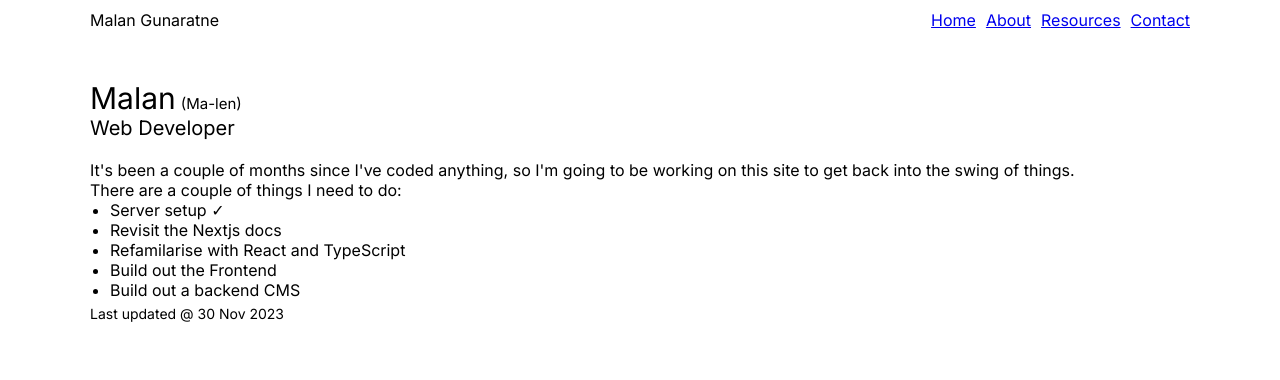
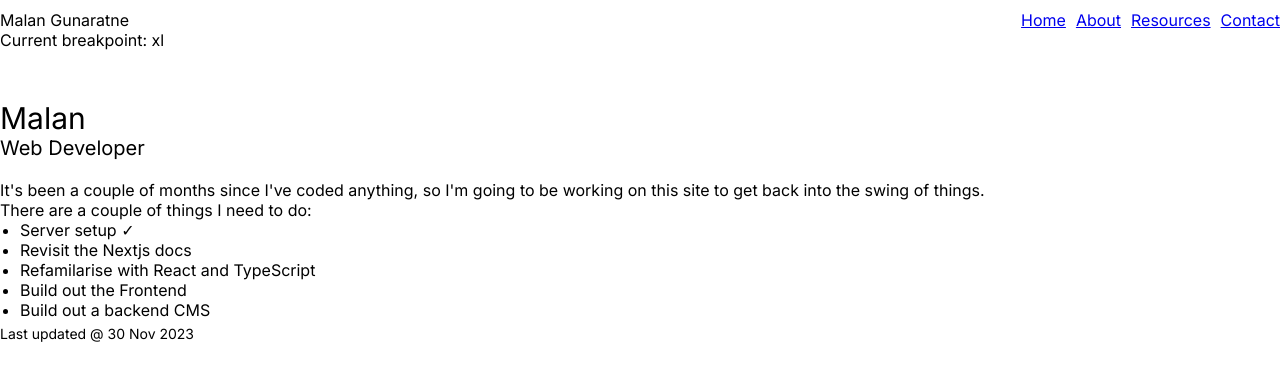
Before and after one commit to malan-gunaratne/frontend, a Next.js app: page / in a window 1280 px wide. Shown: the top 380 px of the page. Built offline with nearby package versions, Linux system fonts and the light colour scheme.

Commit message:
added an event listener to keep track of the browser windows size

```diff
--- /dev/null
+++ b/src/app/components/Observer/BreakpointObserver.tsx
@@ -0,0 +1,44 @@
+'use client'
+
+import React, { useState, useEffect } from 'react'
+
+const BreakpointObserver: React.FC = () => {
+    const [breakpoint, setBreakpoint] = useState<string | undefined>()
+
+    const breakpointObserver = function() {
+        matchMediaQuery(breakpoints, setBreakpoint)
+    }
+
+    useEffect(() => {
+        matchMediaQuery(breakpoints, setBreakpoint)
+        window.addEventListener('resize', breakpointObserver)
+
+        return () => window.removeEventListener('resize', breakpointObserver)
+    })
+
+    return (
+        <div className="">
+            Current breakpoint: {breakpoint}
+        </div>
+    )
+}
+
+const breakpoints = {
+    xs: "(max-width: 320px) and (max-width: 575px)",
+    s: "(min-width: 576px) and (max-width: 765px)",
+    m: "(min-width: 768px) and (max-width: 991px)",
+    l: "(min-width: 992px) and (max-width: 1199px)",
+    xl: "(min-width: 1200px) and (max-width: 1439px)",
+    xxl: "(min-width: 1440px)",
+}
+
+function matchMediaQuery(breakpoints: any, setBreakpoint: any) {
+    for (const key of Object.keys(breakpoints)) {
+        if(window.matchMedia(`${breakpoints[key]}`).matches) {
+            setBreakpoint(key)
+            break
+        }
+    }
+}
+
+export default BreakpointObserver
--- a/src/app/globals.css
+++ b/src/app/globals.css
@@ -1,5 +1,9 @@
 :root {
-  --max-width: 1100px;
+  --xs-max-width: 320px;
+  --s-max-width: 576px;
+  --m-max-width: 768px;
+  --l-max-width: 992px;
+  --xl-max-width: 1100px;
   --border-radius: 12px;
 }
 
@@ -23,3 +27,38 @@ main {
     color-scheme: dark;
   }
 }
+
+/* Extra small devices (portrait phones, less than 576px) */
+@media (max-width: 320px) {
+  body {
+    width: var(--max-width);
+  }
+}
+
+/* Small devices (landscape phones, 576px and up) */
+@media (min-width: 576px) {
+  body {
+    width: var(--max-width);
+  }
+}
+
+/* Medium devices (tablets, 768px and up) */
+@media (min-width: 768px) {
+  body {
+    width: var(--max-width);
+  }
+}
+
+/* Large devices (desktops, 992px and up) */
+@media (min-width: 992px) {
+  body {
+    width: var(--max-width);
+  }
+}
+
+/* Extra large devices (large desktops, 1200px and up) */
+@media (min-width: 1200px) {
+  body {
+    width: var(--max-width);
+  }
+}
--- a/src/app/index.module.scss
+++ b/src/app/index.module.scss
@@ -10,12 +10,6 @@
         font-weight: normal;
         font-size: 20px;
     }
-
-    span {
-        font-size: 15px;
-        margin-left: 5px;
-    }
-
 }
 
 .status {
--- a/src/app/layout.tsx
+++ b/src/app/layout.tsx
@@ -2,6 +2,7 @@ import type { Metadata } from 'next'
 import { Inter } from 'next/font/google'
 import Header from './components/Header'
 import './globals.css'
+import BreakpointObserver from './components/Observer/BreakpointObserver'
 
 const inter = Inter({ subsets: ['latin'] })
 
@@ -22,6 +23,7 @@ export default function RootLayout({ children }: { children: React.ReactNode })
     <html lang="en">
       <body className={inter.className}>
         <Header menu={menu} />
+        <BreakpointObserver />
         {children}
       </body>
     </html>
--- a/src/app/page.tsx
+++ b/src/app/page.tsx
@@ -5,7 +5,7 @@ export default function Home() {
     return (
         <main>
             <section className={styles.title}>
-                <h1>Malan<span>(Ma-len)</span></h1>
+                <h1>Malan</h1>
                 <h2>Web Developer</h2>
             </section>
             <section className={styles.status}>
```
Also changed, not shown: src/app/components/Header/index.module.scss (+14 -0 lines).
